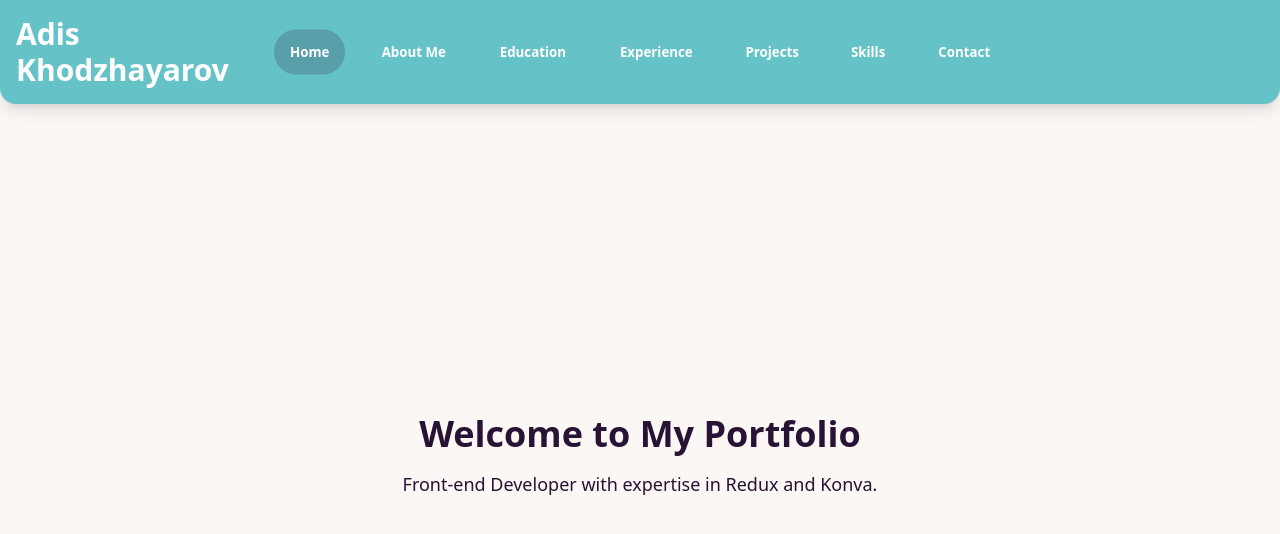
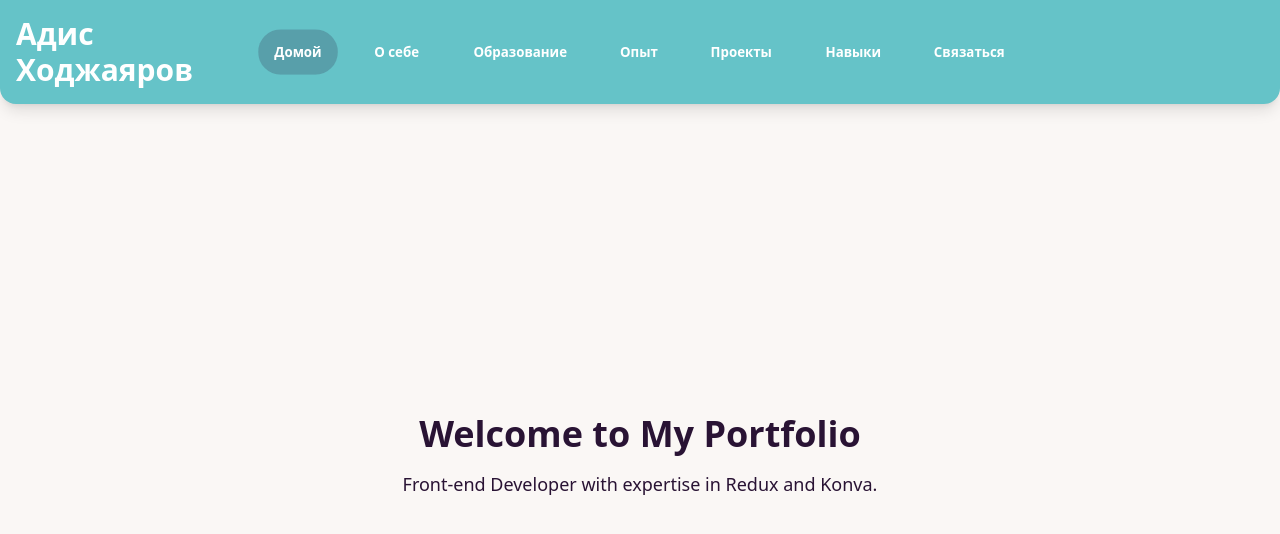
Before and after one commit to KhoDis/KhoDis.github.io, a React (Vite) app: page / in a window 1280 px wide. Shown: the top 534 px of the page. Built offline with nearby package versions, Linux system fonts and the light colour scheme.

Commit message:
chore: replace english to russian

```diff
--- a/src/components/Navbar.tsx
+++ b/src/components/Navbar.tsx
@@ -1,7 +1,7 @@
 import { NavLink } from "react-router-dom";
 
 function Logo() {
-  return <h1 className="text-3xl font-bold">Adis Khodzhayarov</h1>;
+  return <h1 className="text-3xl font-bold">Адис Ходжаяров</h1>;
 }
 
 function NavLinks({
@@ -10,13 +10,13 @@ function NavLinks({
   handleStyles?: ({ isActive }: { isActive: boolean }) => string;
 }) {
   const links = [
-    { to: "/", label: "Home" },
-    { to: "/about", label: "About Me" },
-    { to: "/education", label: "Education" },
-    { to: "/experience", label: "Experience" },
-    { to: "/projects", label: "Projects" },
-    { to: "/skills", label: "Skills" },
-    { to: "/contact", label: "Contact" },
+    { to: "/", label: "Домой" },
+    { to: "/about", label: "О себе" },
+    { to: "/education", label: "Образование" },
+    { to: "/experience", label: "Опыт" },
+    { to: "/projects", label: "Проекты" },
+    { to: "/skills", label: "Навыки" },
+    { to: "/contact", label: "Связаться" },
   ];
 
   return (
```
